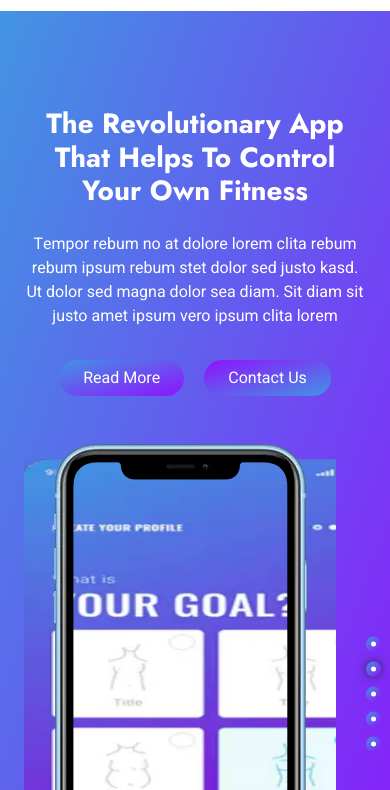
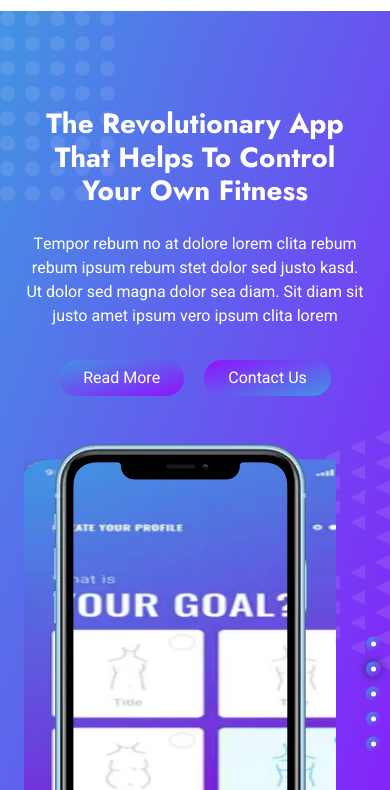
Before and after one commit to Willium1925/Web__homework__0325__livehouse-modified, a website with bundled scripts: page index.html in a window 390 px wide. Shown: the part 54-844 px from the top of the page. Built offline with nearby package versions, Linux system fonts and the light colour scheme; files whose address does not match are found by name.

Commit message:
恢復上一動
原本要修正 排除禁止轉譯的資源
但反而導致 大量版面配置轉移

```diff
--- a/css/style.css
+++ b/css/style.css
@@ -264,9 +264,9 @@ h6,
     margin-bottom: 6rem;
     padding: 16rem 0 0 0;
     background:
-        url(../img/bg-circle.png),
-        url(../img/bg-triangle.png),
-        url(../img/bg-bottom.png),
+        url(../img/bg-circle.webp),
+        url(../img/bg-triangle.webp),
+        url(../img/bg-bottom.webp),
         linear-gradient(to bottom right, var(--primary), var(--secondary));
     background-position:
         left 0px top 0px,
```
